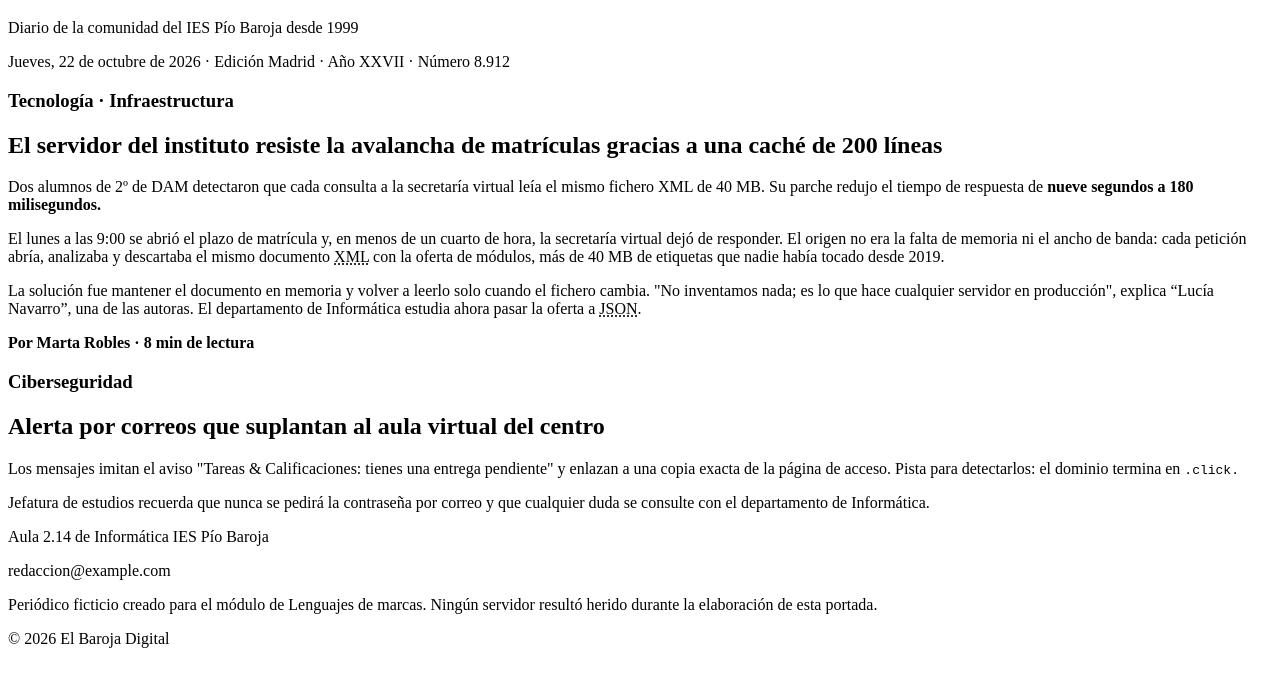
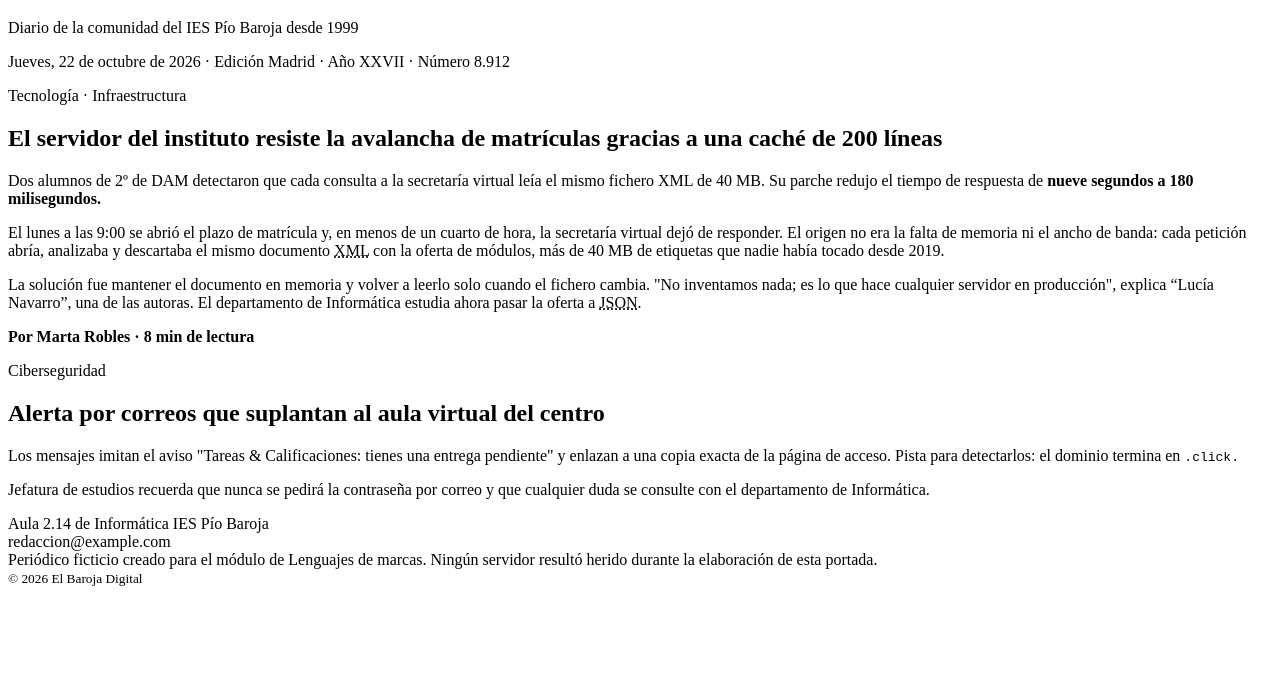
Before and after one commit to umbre4j/baroja-digital, a plain HTML site: page index.html in a window 1280 px wide. Shown: the part 61-748 px from the top of the page. Drawn offline with Linux system fonts and the light colour scheme.

Commit message:
ejercicio 3 finish

```diff
--- a/index.html
+++ b/index.html
@@ -11,21 +11,21 @@
         <h1>El Baroja Digital</h1>
             <p>Diario de la comunidad del IES Pío Baroja desde 1999</p>
             <p>Jueves, 22 de octubre de 2026   ·  Edición Madrid   ·  Año XXVII · Número 8.912</p>
-            <h3>Tecnología · Infraestructura</h1>
+            <p>Tecnología · Infraestructura</p>
             <h2>El servidor del instituto resiste la avalancha de matrículas gracias a una caché de 200 líneas</h2>
                 <p>Dos alumnos de 2º de DAM detectaron que cada consulta a la secretaría virtual leía el mismo fichero XML de 40 MB. Su parche redujo el tiempo de respuesta de <strong>nueve segundos a 180 milisegundos.</strong></p>
                 <p>El lunes a las 9:00 se abrió el plazo de matrícula y, en menos de un cuarto de hora, la secretaría virtual dejó de responder. El origen no era la falta de memoria ni el ancho de banda: cada petición abría, analizaba y descartaba el mismo documento <abbr title="XML: eXtensible Markup Language">XML</abbr> con la oferta de módulos, más de 40 MB de etiquetas que nadie había tocado desde 2019.</p>
                 <p>La solución fue mantener el documento en memoria y volver a leerlo solo cuando el fichero cambia. "No inventamos nada; es lo que hace cualquier servidor en producción", explica <q>Lucía Navarro</q>, una de las autoras. El departamento de Informática estudia ahora pasar la oferta a <abbr title="JSON: JavaScript ObjectNotation">JSON</abbr>.</p>
                 <p><strong>Por Marta Robles · 8 min de lectura</strong></p>
-            <h3>Ciberseguridad</h3>
+            <p>Ciberseguridad</p>
             <h2>Alerta por correos que suplantan al aula virtual del centro</h2>
-                <p>Los mensajes imitan el aviso "Tareas & Calificaciones: tienes una entrega pendiente" y enlazan a una copia exacta de la página de acceso. Pista para detectarlos: el dominio termina en <code>.click.</code></p>
+                <p>Los mensajes imitan el aviso "Tareas &amp; Calificaciones: tienes una entrega pendiente" y enlazan a una copia exacta de la página de acceso. Pista para detectarlos: el dominio termina en <code>.click.</code></p>
                 <p>Jefatura de estudios recuerda que nunca se pedirá la contraseña por correo y que cualquier duda se consulte con el departamento de Informática.</p>
 
 
-            <p>Aula 2.14 de Informática IES Pío Baroja</p>
-            <p>redaccion@example.com</p>
-            <p>Periódico ficticio creado para el módulo de Lenguajes de marcas. Ningún servidor resultó herido durante la elaboración de esta portada.</p>
-            <p>© 2026 El Baroja Digital</p>
+            <p>Aula 2.14 de Informática IES Pío Baroja<br>
+            redaccion@example.com<br>
+            Periódico ficticio creado para el módulo de Lenguajes de marcas. Ningún servidor resultó herido durante la elaboración de esta portada.<br>
+           <small>&copy; 2026 El Baroja Digital</small></p>
     </body>
 </html>
```
